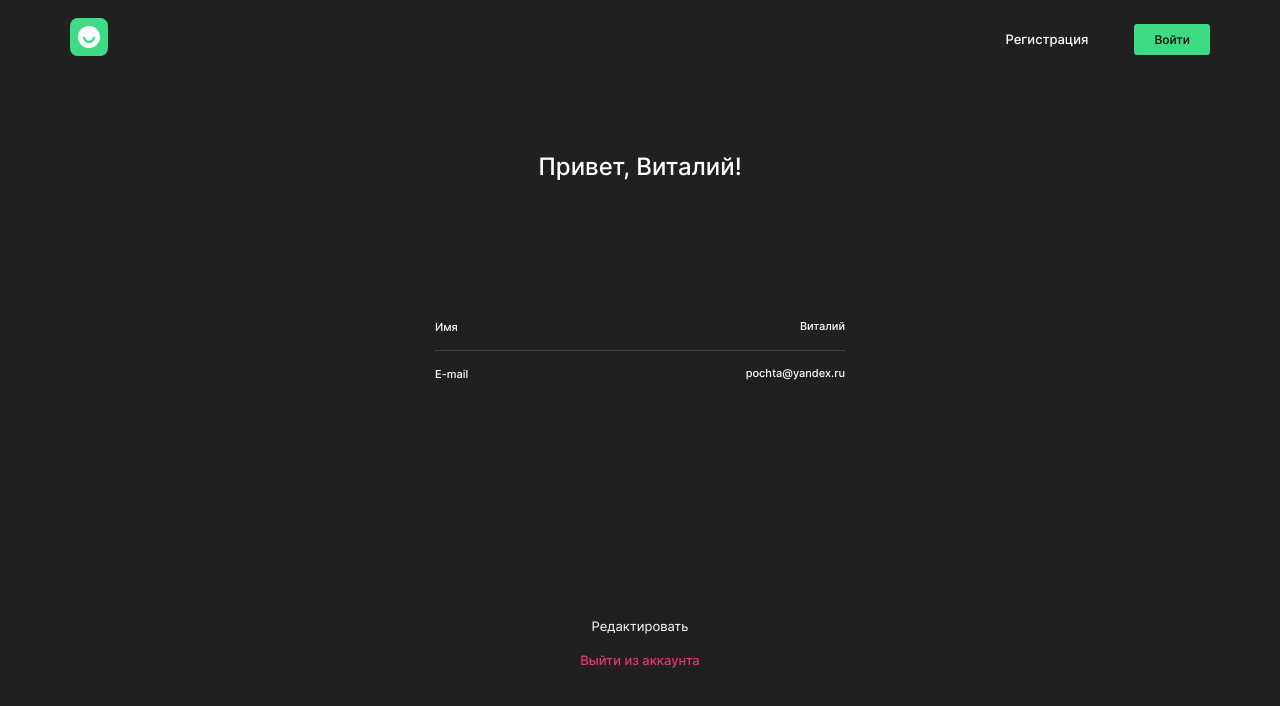
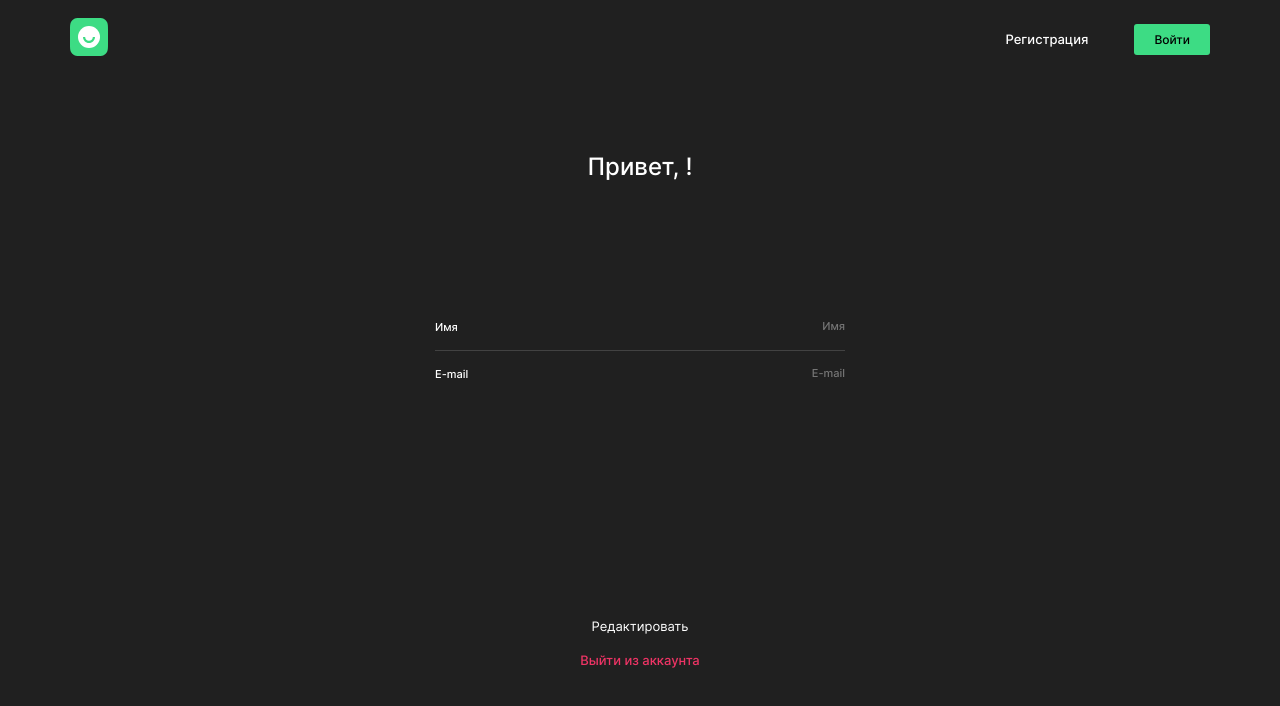
Before and after one commit to arman1231/movies-explorer-frontend, a React (Create React App) app: page /profile in a window 1280 px wide. Shown: the top 706 px of the page. Built offline with nearby package versions, Linux system fonts and the light colour scheme; no server answers.

Commit message:
add profile

```diff
--- a/src/components/App/App.jsx
+++ b/src/components/App/App.jsx
@@ -12,7 +12,7 @@ import Profile from "../Profile/Profile";
 import NotFound from "../NotFound/NotFound";
 import { moviesApi } from "../../utils/MoviesApi";
 import { mainApi } from "../../utils/MainApi";
-import { CurrentUserContext } from "../../contexts/CurrentUserContext"
+import { CurrentUserContext } from "../../contexts/CurrentUserContext";
 
 function App() {
   const history = useHistory();
@@ -58,7 +58,6 @@ function App() {
         } else {
           setCurrentUser(user);
           setIsLoggedIn(true);
-          console.log(user);
         }
       })
       .catch((err) => console.log(err));
@@ -94,6 +93,27 @@ function App() {
       .catch((err) => console.log(err));
   }
 
+  function handleProfileSubmit(name, email) {
+    mainApi
+      .updateUser(name, email)
+      .then((res) => {
+        setCurrentUser(res);
+      })
+      .catch((err) => {
+        console.log(err);
+      });
+  }
+
+  function handleLogout() {
+    mainApi
+      .logout()
+      .then(()=> {
+        setIsLoggedIn(false);
+        history.push("/");
+      })
+      .catch((err) => console.log(err));
+  }
+
   return (
     <>
       <CurrentUserContext.Provider value={currentUser}>
@@ -108,8 +128,8 @@ function App() {
           <Route path="/saved-movies">
             <SavedMovies />
           </Route>
-          <Route path="/profile">
-            <Profile />
+          <Route path="/profile" handleProfileSubmit={handleProfileSubmit}>
+            <Profile handleLogout={handleLogout} />
           </Route>
           <Route path="/signin">
             <Login handleLoginSubmit={handleLoginSubmit} />
--- a/src/components/Profile/Profile.css
+++ b/src/components/Profile/Profile.css
@@ -101,6 +101,11 @@
   cursor: pointer;
 }
 
+.profile__edit-button:disabled {
+  background-color: transparent;
+  color: #ffffff;
+}
+
 .profile__submit-button {
   display: none;
   width: 100%;
--- a/src/components/Profile/Profile.jsx
+++ b/src/components/Profile/Profile.jsx
@@ -1,14 +1,52 @@
 import React from "react";
 import "./Profile.css";
-import { CurrentUserContext } from "../../contexts/CurrentUserContext"
+import { CurrentUserContext } from "../../contexts/CurrentUserContext";
 
-export default function Profile() {
+export default function Profile({ handleProfileSubmit, handleLogout }) {
   const currentUser = React.useContext(CurrentUserContext);
-  console.log(currentUser);
+  const [name, setName] = React.useState(currentUser.name);
+  const [email, setEmail] = React.useState(currentUser.email);
+  const [isValidEmail, setIsValidEmail] = React.useState(false);
+  const [isValidName, setIsValidName] = React.useState(false);
+  const [emailError, setEmailError] = React.useState("");
+  const [nameError, setNameError] = React.useState("");
+
+  function handleChangeName(e) {
+    const input = e.target;
+    const validName = /^[a-zA-Zа-яА-Я- ]+$/.test(input.value);
+    setIsValidName(validName);
+    if (input.value.length < 1) {
+      setNameError("Вы пропустили это поле");
+    } else if (input.value.length < 2) {
+      setNameError("Длина имени должна быть не менее 2 символов");
+    } else if (!validName) {
+      setNameError("Имя может содержать только буквы, пробел или дефис");
+    } else {
+      setNameError("");
+    }
+    setName(input.value);
+  }
+
+  function handleChangeEmail(e) {
+    const input = e.target;
+    const validEmail = /^([\w.%+-]+)@([\w-]+\.)+([\w]{2,})$/i.test(input.value);
+    setEmail(input.value);
+    setIsValidEmail(validEmail);
+    if (!validEmail) {
+      setEmailError("Неверный формат почты");
+    } else {
+      setEmailError("");
+    }
+  }
+
+  function handleLogoutClick(e) {
+    e.preventDefault();
+    handleLogout();
+  }
   return (
     <section className="profile">
       <div className="container">
-        <h1 className="profile__heading">Привет, Виталий!</h1>
+        <h1 className="profile__heading">Привет, {currentUser.name}!</h1>
         <div className="profile__form">
           <fieldset className="profile__user-data">
             <label className="profile__label" htmlFor="profile-input-name">
@@ -17,8 +55,9 @@ export default function Profile() {
                 className="profile__input"
                 id="profile-input-name"
                 type="text"
-                placeholder="Имя"
-                value="Виталий"
+                placeholder={"Имя"}
+                value={name || ""}
+                onChange={handleChangeName}
               />
             </label>
             <label className="profile__label" htmlFor="profile-input-email">
@@ -28,7 +67,8 @@ export default function Profile() {
                 id="profile-input-email"
                 type="email"
                 placeholder="E-mail"
-                value="pochta@yandex.ru"
+                value={email || ""}
+                onChange={handleChangeEmail}
               />
             </label>
           </fieldset>
@@ -36,11 +76,11 @@ export default function Profile() {
             <span className="profile__error-message">
               При обновлении профиля произошла ошибка.
             </span>
-            <button className="profile__edit-button">Редактировать</button>
+            <button className="profile__edit-button" disabled={!(isValidEmail && isValidName)}>Редактировать</button>
             <button className="profile__submit-button button" type="submit">
               Сохранить
             </button>
-            <button className="profile__logout-button button">
+            <button className="profile__logout-button button" onClick={handleLogoutClick}>
               Выйти из аккаунта
             </button>
           </fieldset>
--- a/src/utils/MainApi.js
+++ b/src/utils/MainApi.js
@@ -16,6 +16,7 @@ class MainApi {
     return fetch(`${this._baseUrl}/signout`, {
       method: "POST",
       headers: this._headers,
+      credentials: "include"
     })
       .then(this._checkResponse)
       .then((res) => {
@@ -58,6 +59,18 @@ class MainApi {
       credentials: 'include',
     }).then(this._checkResponse);
   }
+
+  updateUser({ name, email }) {
+    return fetch(`${this._baseUrl}/users/me`, {
+      method: "PATCH",
+      headers: this._headers,
+      credentials: 'include',
+      body: JSON.stringify({
+        name: name,
+        about: email,
+      }),
+    }).then(this._checkResponse);
+  }
 }
 
 export const mainApi = new MainApi({
```
